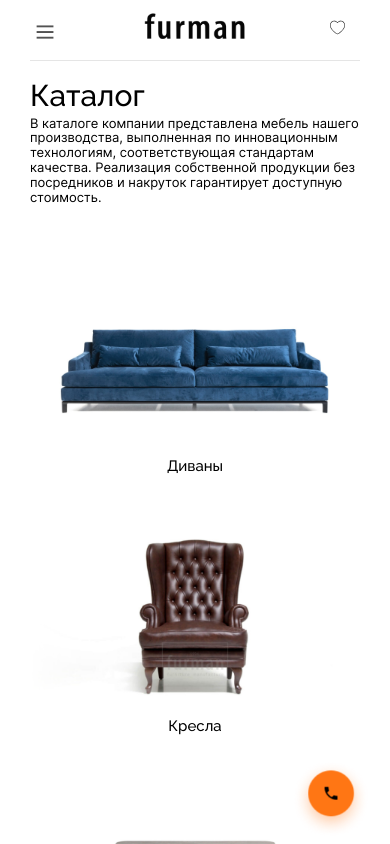
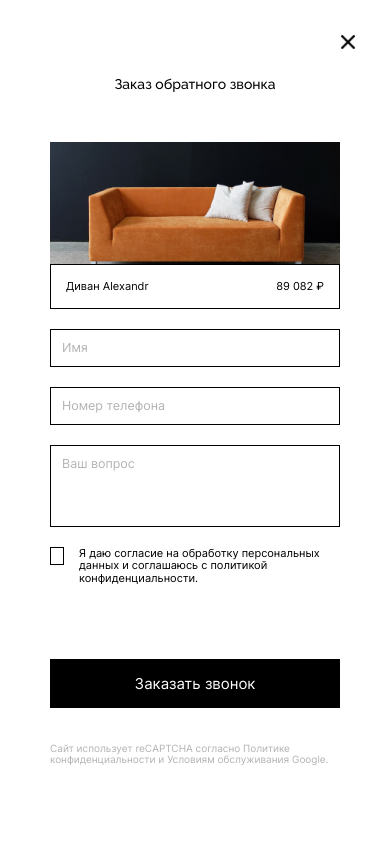
Before and after one commit to Jeltok143/furman, a plain HTML site: page catalog.html in a window 390 px wide. Both pictures are taken after a click on the button 331 px from the left and 799 px from the top of the page. Shown: the top 844 px of the page. Drawn offline with Linux system fonts and the light colour scheme.

Commit message:
new modal window

```diff
--- a/catalog.html
+++ b/catalog.html
@@ -203,6 +203,47 @@
     </button>
   </div>
 </div>
+    <div class="modal__panel">
+  <div class="modal__container">
+
+    <button class="modal__close">
+      <img src="img/icons/close-icon.png" alt="close" class="modal__close-img">
+    </button><!-- ./call__close -->
+
+    <div class="modal__block">
+      <div class="modal__block-top">
+        <h2 class="modal__title">Заказ обратного звонка</h2>
+        <div class="modal__product">
+          <div class="modal__product-img">
+            <img src="img/photo/ph-21.png" alt="product photo" class="modal__product-photo">
+          </div>
+          <div class="modal__product-info">
+            <p class="modal__product-name">Диван Alexandr</p>
+            <p class="modal__product-price">89 082 ₽</p>
+          </div>
+        </div>
+        <input type="text" placeholder="Имя" class="page__input">
+        <input type="tel" placeholder="Номер телефона" class="page__input">
+        <textarea rows="4" class="page__input" placeholder="Ваш вопрос"></textarea>
+
+        <div class="modal__block-bottom">
+          <label class="page__label">
+            <input type="checkbox" class="page__check">
+            <span class="page__fake"></span>
+            <span class="page__access">Я даю согласие на обработку персональных данных и соглашаюсь с политикой конфиденциальности.</span>
+          </label>
+        </div>
+      </div>
+      <button class="black__button black__button--call">Заказать звонок</button>
+
+
+      <p class="modal__block-text">
+        Сайт использует reCAPTCHA согласно Политике конфиденциальности и Условиям обслуживания Google.
+      </p>
+    </div>
+
+  </div><!-- ./call-container -->
+</div><!-- ./call-panel -->
 
     <div class="catalog">
       <div class="container">
--- a/css/main.css
+++ b/css/main.css
@@ -390,7 +390,8 @@
   background-color: #fff;
   padding: 5rem;
   transition: 2s;
-  transform: translateX(100%); }
+  transform: translateX(100%);
+  overflow: auto; }
   .modal__container--opened {
     display: block;
     transform: translateX(0%); }
@@ -483,6 +484,39 @@
   @media (max-width: 991px) {
     .modal__block-text {
       font-size: 1rem; } }
+
+.modal__product {
+  display: flex;
+  flex-direction: column;
+  margin: 2rem 0rem; }
+
+.modal__product-info {
+  display: flex;
+  justify-content: space-between;
+  border: 1px solid #000;
+  margin-top: -.3rem;
+  padding: 1.5rem; }
+
+.modal__product-name {
+  padding: 0;
+  margin: 0;
+  font-size: 1.2rem;
+  color: #000;
+  font-family: 'Inter';
+  font-weight: 400; }
+  @media (max-width: 768px) {
+    .modal__product-name {
+      font-size: 1.1rem; } }
+
+.modal__product-price {
+  margin: 0;
+  padding: 0;
+  font-size: 1.2rem;
+  font-family: 'Inter';
+  font-weight: 400; }
+  @media (max-width: 768px) {
+    .modal__product-price {
+      font-size: 1.1rem; } }
 
 .main {
   padding-bottom: 23rem; }
```
Also changed, not shown: img/photo/ph-21.png (added), 1 other file.
